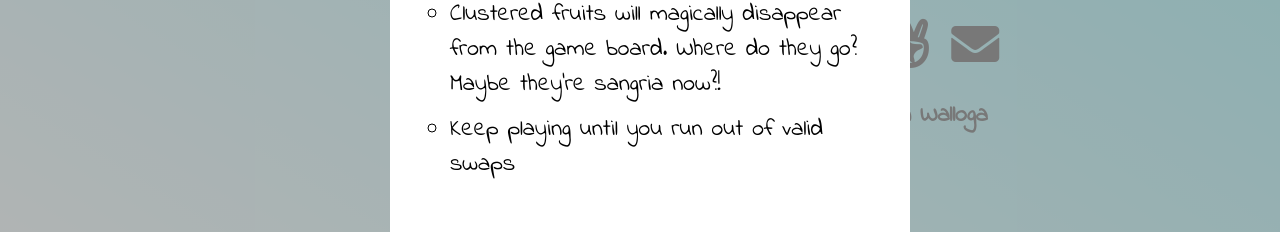
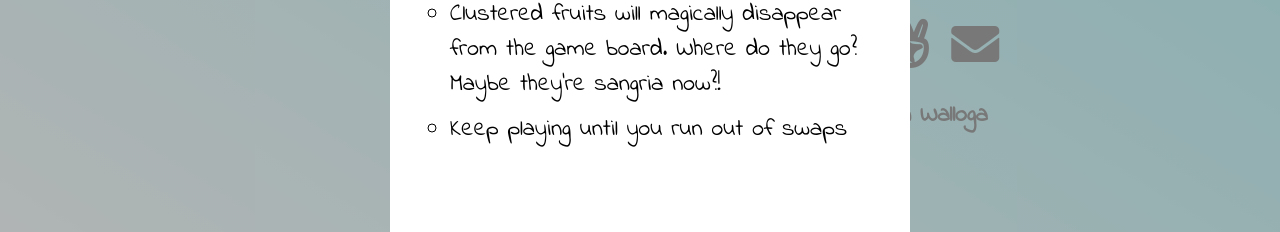
Before and after one commit to swalloga/FruitFrenzy, a website built with webpack: page index.html in a window 1280 px wide. Both pictures are taken after a click on the icon 959 px from the left and 168 px from the top of the page. Shown: the part 424-656 px from the top of the page. Built offline with nearby package versions, Linux system fonts and the light colour scheme.

Commit message:
update text in instructions

```diff
--- a/index.html
+++ b/index.html
@@ -18,7 +18,7 @@
           <li>Click and drag to swap adjacent fruits</li>
           <li>Clustered fruits will magically disappear from the game board.
             Where do they go? Maybe they're sangria now?!</li>
-          <li>Keep playing until you run out of valid swaps</li>
+          <li>Keep playing until you run out of swaps</li>
         </ul>
       </div>
     </div>
```
